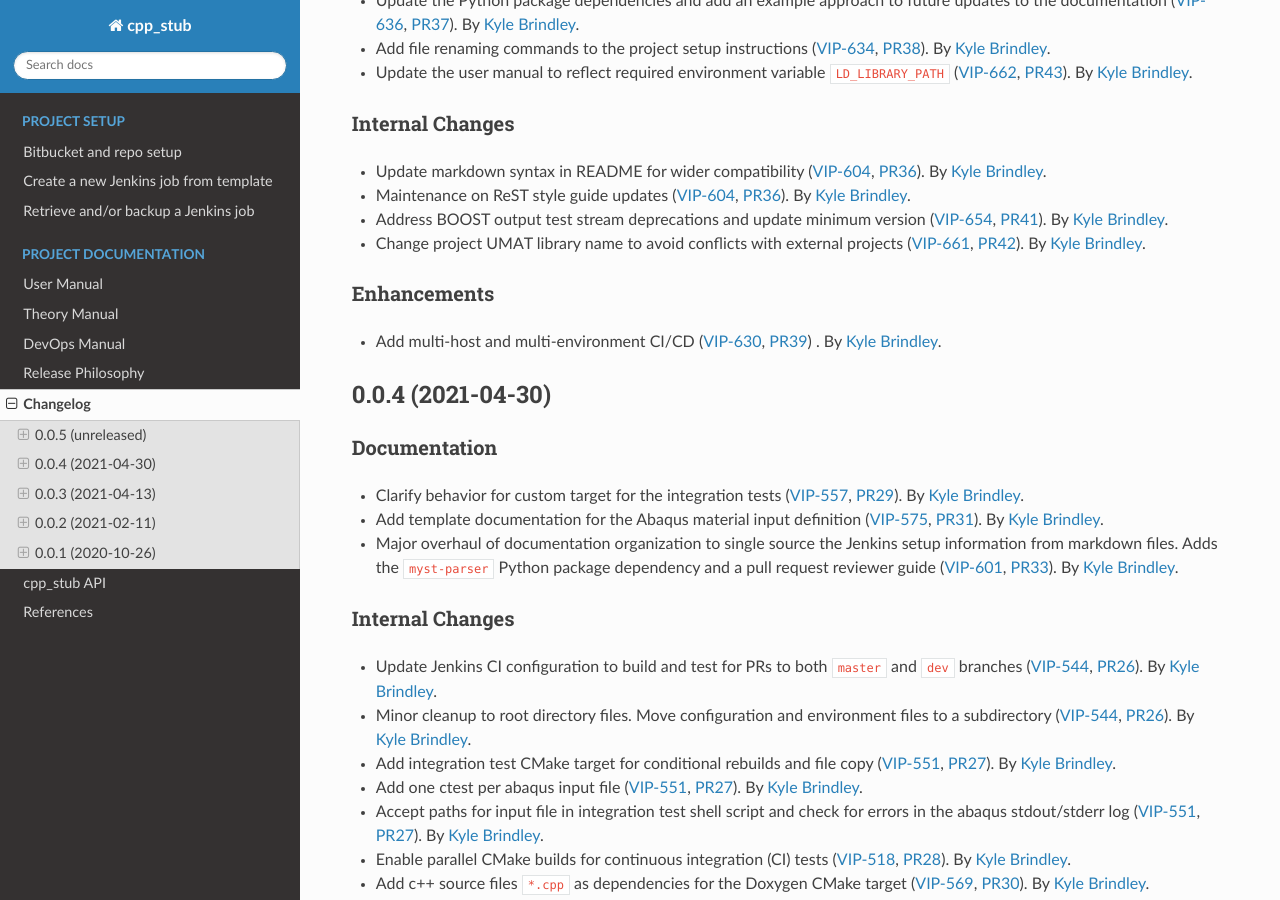
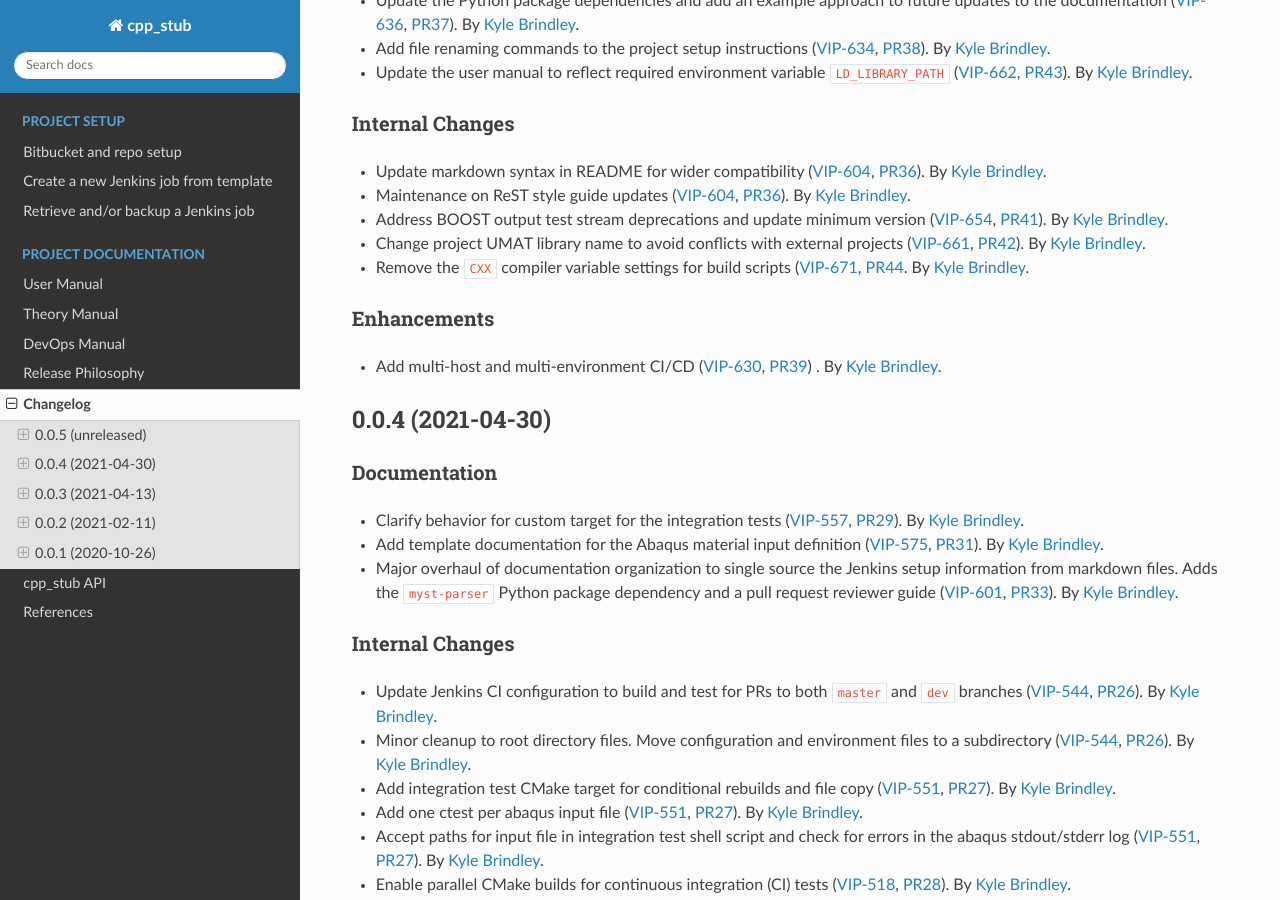
Before and after one commit to lanl/tardigrade-asp, a Sphinx documentation site: the page built from docs/changelog.rst, in a window 1280 px wide and 900 px high, scrolled down 399 px. Built offline with Sphinx 7.4.7 and the Read the Docs theme 2.0.0, drawn with Linux system fonts in a browser that asks for light colours.

Commit message:
DOC: update changelog

```diff
--- a/docs/changelog.rst
+++ b/docs/changelog.rst
@@ -29,6 +29,7 @@ Internal Changes
   (:jira:`654`, :pull:`41`). By `Kyle Brindley`_.
 - Change project UMAT library name to avoid conflicts with external projects (:jira:`661`, :pull:`42`). By `Kyle
   Brindley`_.
+- Remove the ``CXX`` compiler variable settings for build scripts (:jira:`671`, :pull:`44`. By `Kyle Brindley`_.
 
 Enhancements
 ============
```
